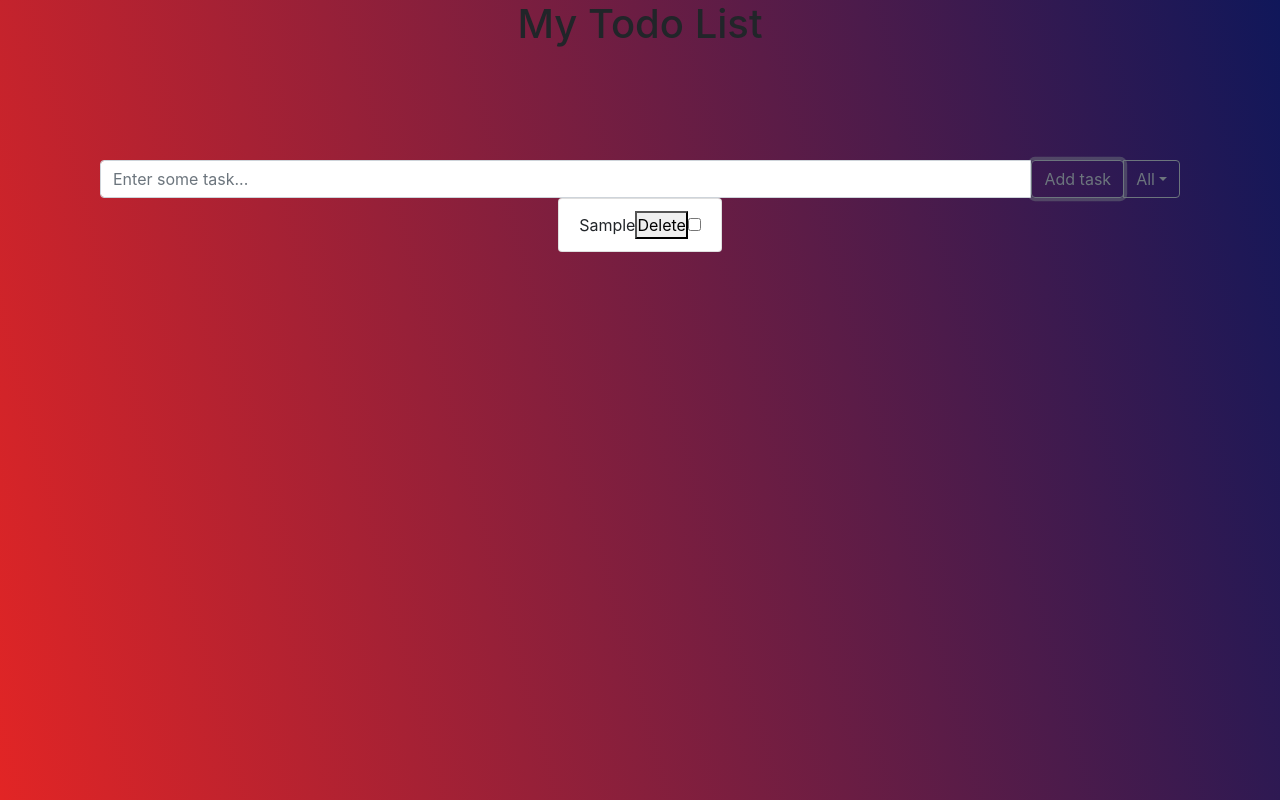
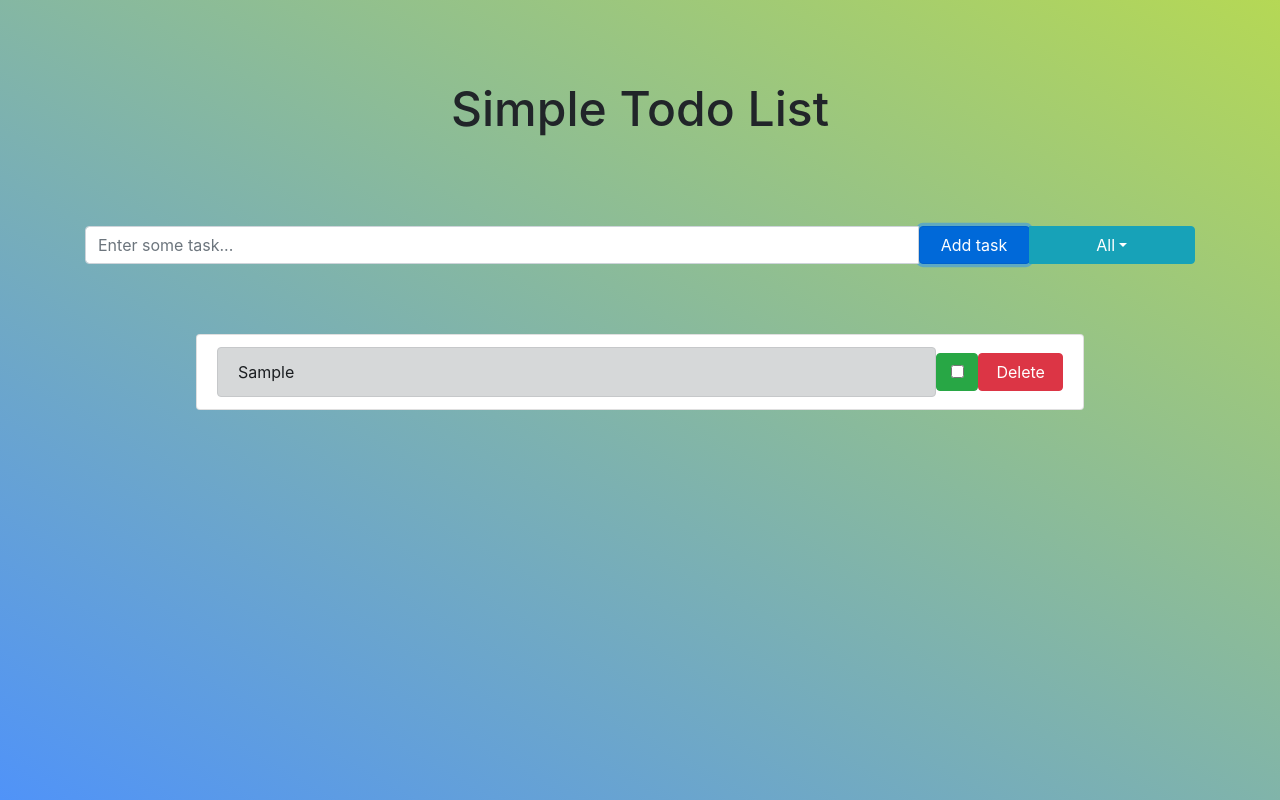
Before and after one commit to Branimir026/my-todo-list, a React (Create React App) app: page / in a window 1280 px wide. Both pictures are taken after typing "Sample" into the empty fields and a click on the button "Add task". Built offline with nearby package versions, Linux system fonts and the light colour scheme.

Commit message:
Design changes

```diff
--- a/public/index.html
+++ b/public/index.html
@@ -24,7 +24,7 @@
       work correctly both with client-side routing and a non-root public URL.
       Learn how to configure a non-root public URL by running `npm run build`.
     -->
-    <title>React App</title>
+    <title>Simple todo list</title>
   </head>
   <body>
     <noscript>You need to enable JavaScript to run this app.</noscript>
--- a/src/App.css
+++ b/src/App.css
@@ -5,38 +5,95 @@
 }
 
 body {
-  background-image: linear-gradient(75deg, #e22525 0%, #10175a 100%);
+  background-image: linear-gradient(30deg, #5093f8 0%, #b5d855 100%);
   color: white;
   min-height: 100vh;
+  min-width: 600px;
 }
 
 .container {
+  margin: 0px;
+  padding: 0px;
+  width: 100%;
+  height: 100%;
   display: flex;
   flex-direction: column;
   align-items: center;
 }
 
-header,
-form {
-  min-height: 20vh;
+header {
+  padding: 0vh 25vh;
+  margin: 10vh 0vw 7vh 0vw;
+  min-width: 600px;
+}
+
+header h1 {
+  font-size: 48px;
+  margin: 0px;
+  padding: 0px;
+}
+
+.form-container {
+  margin: 4vh 0vw 3vw 0vh;
   display: flex;
   flex-direction: row;
-  align-items: center;
+  width: 100%;
 }
 
-.todo-input,
-.todo-button {
-  height: 30px;
+.form-input {
+  width: 75%;
 }
 
-.todo-input {
-  width: 600px;
+.form-button {
+  width: 10%;
+  min-width: 90px;
 }
 
-.todo-button {
-  width: 100px;
-  background-color: dimgray;
-  color: white;
+.form-dropdown {
+  width: 15%;
+  min-width: 135px;
+}
+
+.form-dropdown .dropdown-toggle {
+  width: 100%;
+}
+
+.todo-list-container {
+  margin: 4vh 0vw 3vw 0vh;
+  width: 80%;
+}
+
+.todo-container {
+  display: flex;
+  flex-direction: row;
+  justify-content: flex-start;
+}
+
+.alert {
+  margin-bottom: 0px;
+}
+
+.todo-item {
+  margin: 0px !important;
+  padding: 0px;
+  width: 85%;
+  height: 100%;
+}
+
+.todo-delete {
+  width: 10%;
+  min-width: 80px;
+  height: 100%;
+  margin-top: auto;
+  margin-bottom: auto;
+}
+
+.todo-checkbox {
+  width: 5%;
+  min-width: 40px;
+  height: 100%;
+  margin-top: auto;
+  margin-bottom: auto;
 }
 
 .completed {
--- a/src/App.js
+++ b/src/App.js
@@ -35,7 +35,7 @@ function App() {
   return (
     <div className="container">
       <header>
-        <h1>My Todo List</h1>
+        <h1>Simple Todo List</h1>
       </header>
       <Form
         inputText={inputText}
--- a/src/components/Form.js
+++ b/src/components/Form.js
@@ -35,37 +35,44 @@ function Form({
   };
 
   return (
-    <div className="container">
-      <InputGroup>
+    <InputGroup className="form-container">
       <FormControl
         placeholder="Enter some task..."
         aria-label="Enter some task..."
         aria-describedby="basic-addon2"
         value={inputText}
         onChange={inputTextHandler}
+        className="form-input"
       />
 
       <Button
-          variant="outline-secondary"
+        variant="primary"
         onClick={submitTodosHandler}
         type="submit"
+        className="form-button"
       >
-          Add task
+        <span>Add task</span>
       </Button>
 
       <DropdownButton
         as={InputGroup.Append}
-          variant="outline-secondary"
+        variant="info"
         title={filterStatus}
         id="input-group-dropdown-2"
         onSelect={filterStatusHandler}
+        className="form-dropdown"
       >
-          <Dropdown.Item eventKey="All">All</Dropdown.Item>
-          <Dropdown.Item eventKey="Completed">Completed</Dropdown.Item>
-          <Dropdown.Item eventKey="Uncompleted">Uncompleted</Dropdown.Item>
+        <Dropdown.Item eventKey="All">
+          <span>All</span>
+        </Dropdown.Item>
+        <Dropdown.Item eventKey="Completed">
+          <span>Completed</span>
+        </Dropdown.Item>
+        <Dropdown.Item eventKey="Uncompleted">
+          <span>Uncompleted</span>
+        </Dropdown.Item>
       </DropdownButton>
     </InputGroup>
-    </div>
 
     /**<form>
       <input
--- a/src/components/Todo.js
+++ b/src/components/Todo.js
@@ -1,19 +1,34 @@
 import React from "react";
 import ListGroup from "react-bootstrap/ListGroup";
+import Button from "react-bootstrap/Button";
+import ToggleButton from "react-bootstrap/ToggleButton";
+import Alert from "react-bootstrap/Alert";
 
 function Todo({ text, isCompleted, isCompletedHandler, isDeletedHandler }) {
   return (
     <ListGroup.Item>
-      <div>
-        <span className={`todo-item ${isCompleted ? "completed" : ""}`}>
+      <div className="todo-container">
+        <Alert
+          variant="dark"
+          className={`todo-item ${isCompleted ? "completed" : ""}`}
+        >
           {text}
-        </span>
-        <button onClick={isDeletedHandler}>Delete</button>
-        <input
-          defaultChecked={isCompleted}
+        </Alert>
+        <ToggleButton
+          type="checkbox"
+          variant="success"
+          checked={isCompleted}
+          value="check"
           onChange={isCompletedHandler}
-          type="checkbox"
-        ></input>
+          className="todo-checkbox"
+        />
+        <Button
+          variant="danger"
+          onClick={isDeletedHandler}
+          className="todo-delete"
+        >
+          Delete
+        </Button>
       </div>
     </ListGroup.Item>
   );
--- a/src/components/TodoList.js
+++ b/src/components/TodoList.js
@@ -22,9 +22,7 @@ function TodoList({ todos, setTodos, filteredTodos }) {
   };
 
   return (
-    <div className="todo-container">
-      {/*<ul className="todo-list">*/}
-      <ListGroup>
+    <ListGroup className="todo-list-container">
       {filteredTodos.map((todo) => (
         <Todo
           text={todo.text}
@@ -36,7 +34,6 @@ function TodoList({ todos, setTodos, filteredTodos }) {
       ))}
       {/*</ul>*/}
     </ListGroup>
-    </div>
   );
 }
 
```
Lines whose indentation alone changed are shown as unchanged.
